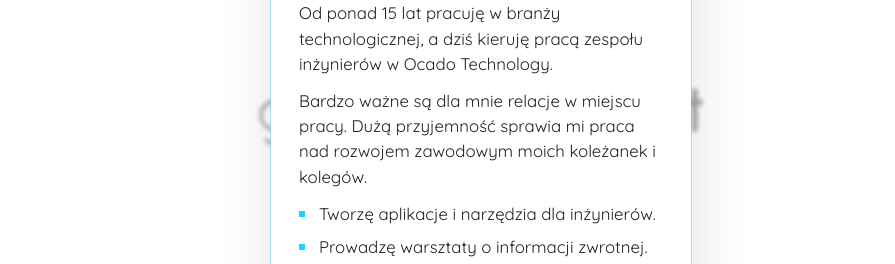
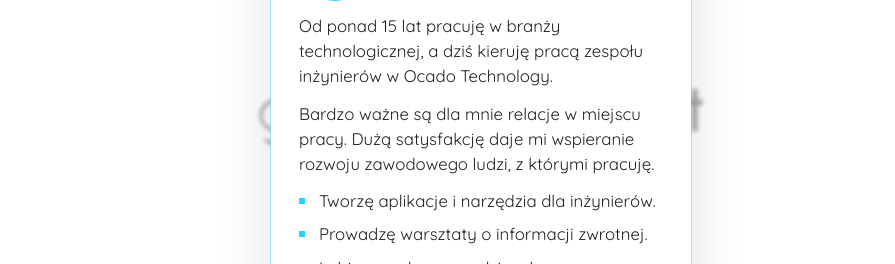
Before and after one commit to lelek/gebarowski-net, a plain HTML site: page index.html in a window 1280 px wide. Both pictures are taken after a click on the link "o mnie". Shown: the part 287-551 px from the top of the page, without its empty margins (159-1054 px from the left). Drawn offline with Linux system fonts and the light colour scheme.

Commit message:
fix: zdanie o wspieraniu rozwoju w okienku o mnie

```diff
--- a/index.html
+++ b/index.html
@@ -208,7 +208,7 @@
                 <h2 id="card-about-title">Paweł Gębarowski</h2>
             </div>
             <p>Od ponad 15 lat pracuję w branży technologicznej, a dziś kieruję pracą zespołu inżynierów w Ocado Technology.</p>
-            <p>Bardzo ważne są dla mnie relacje w miejscu pracy. Dużą przyjemność sprawia mi praca nad rozwojem zawodowym moich koleżanek i kolegów.</p>
+            <p>Bardzo ważne są dla mnie relacje w miejscu pracy. Dużą satysfakcję daje mi wspieranie rozwoju zawodowego ludzi, z którymi pracuję.</p>
             <ul class="card-list">
                 <li>Tworzę aplikacje i narzędzia dla inżynierów.</li>
                 <li>Prowadzę warsztaty o informacji zwrotnej.</li>
```
